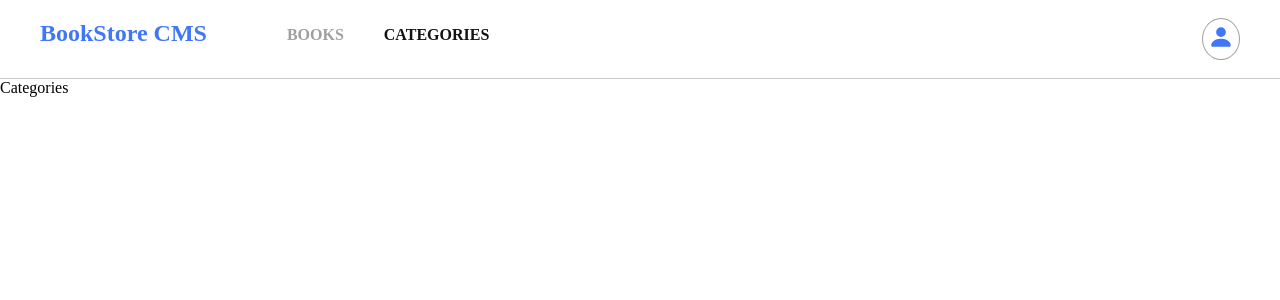
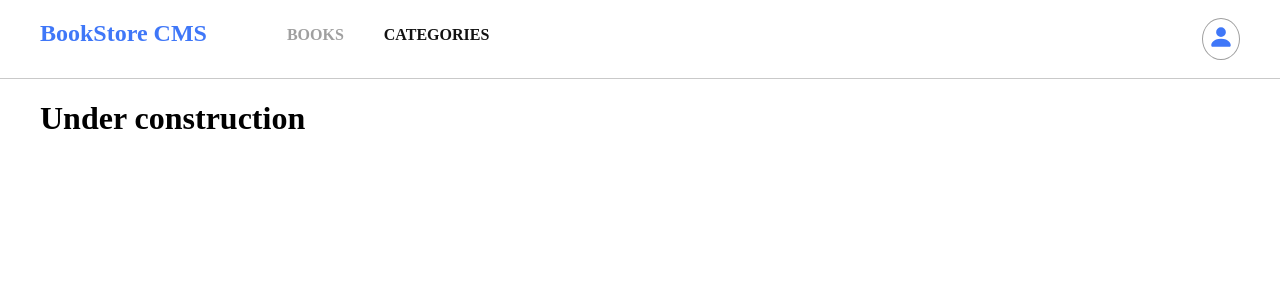
Before and after one commit to Kgomotso196/Bookstore, a React (Create React App) app: page /categories in a window 1280 px wide. Shown: the top 300 px of the page. Built offline with nearby package versions, Linux system fonts and the light colour scheme.

Commit message:
Add empty line at end of source file

```diff
--- a/src/pages/Categories.js
+++ b/src/pages/Categories.js
@@ -1,9 +1,12 @@
 import React from 'react';
+import { useSelector } from 'react-redux';
 
-function Categories() {
-  return (
-    <div>Categories</div>
-  );
-}
+const Categories = () => {
+  const categoriesStatus = useSelector((state) => state.category.status);
+
+  const style = { marginLeft: '40px' };
+
+  return <h1 style={style}>{categoriesStatus}</h1>;
+};
 
 export default Categories;
```
Also changed, not shown: src/pages/Books.js (line endings or trailing spaces).
